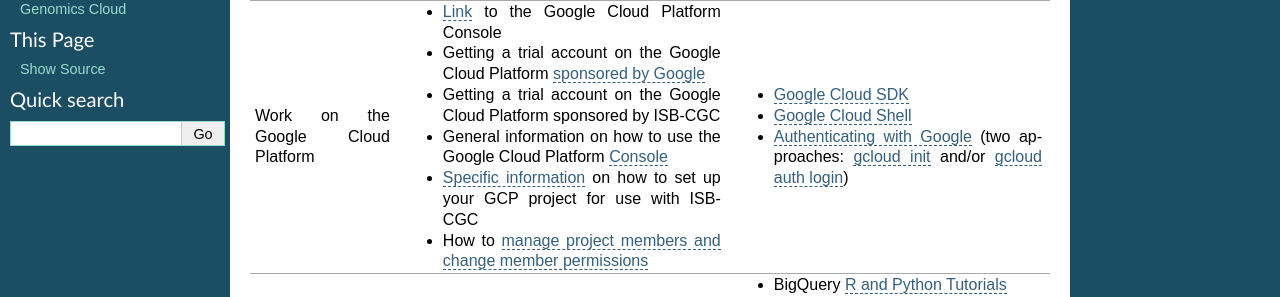
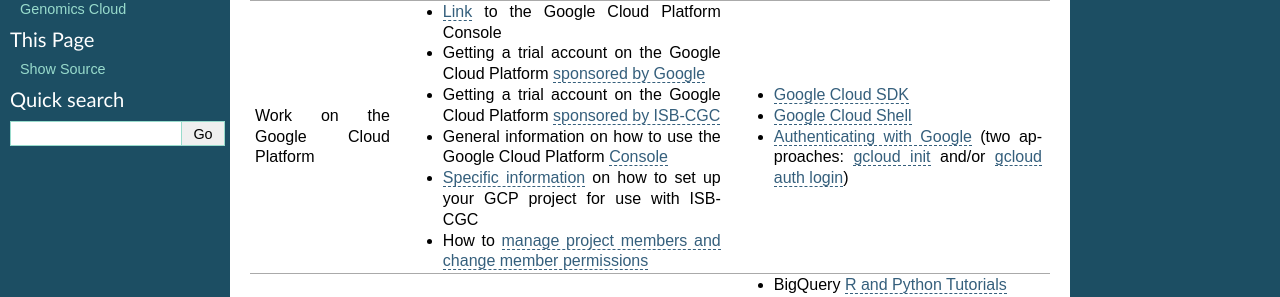
Before and after one commit to isb-cgc/readthedocs, a Sphinx documentation site: the page built from docs/source/index.rst, in a window 1280 px wide and 900 px high, scrolled down 662 px. Shown: the part 174-471 px from the top of the window. Built offline with Sphinx 7.4.7, drawn with Linux system fonts in a browser that asks for light colours; part of the change alters nothing that is shown.

```diff
--- a/docs/source/index.rst
+++ b/docs/source/index.rst
@@ -31,7 +31,7 @@ The table below describes the types of functions that can be performed in ISB-CG
 +===================================+=============================================================================================================================================================================================================================================================================================+=================================================================================================================================================================================================================================================================================================+
 |Work on the Google Cloud Platform  |- `Link <https://console.cloud.google.com/>`_ to the Google Cloud Platform Console                                                                                                                                                                                                           |- `Google Cloud SDK <https://cloud.google.com/sdk/>`_                                                                                                                                                                                                                                            |
 |                                   |- Getting a trial account on the Google Cloud Platform `sponsored by Google <https://console.developers.google.com/billing/freetrial>`_                                                                                                                                                      |- `Google Cloud Shell <https://cloud.google.com/shell/docs/>`_                                                                                                                                                                                                                                   |
-|                                   |- Getting a trial account on the Google Cloud Platform sponsored by ISB-CGC                                                                                                                                                                                                                  |- `Authenticating with Google </search.html?q=Authenticate+with+Google&check_keywords=yes&area=default>`_ (two approaches: `gcloud init <https://cloud.google.com/sdk/gcloud/reference/init>`_ and/or `gcloud auth login <https://cloud.google.com/sdk/gcloud/reference/auth/login>`_)           |
+|                                   |- Getting a trial account on the Google Cloud Platform `sponsored by ISB-CGC </search.html?q=Your+Own+GCP+project&check_keywords=yes&area=default>`_                                                                                                                                         |- `Authenticating with Google </search.html?q=Authenticate+with+Google&check_keywords=yes&area=default>`_ (two approaches: `gcloud init <https://cloud.google.com/sdk/gcloud/reference/init>`_ and/or `gcloud auth login <https://cloud.google.com/sdk/gcloud/reference/auth/login>`_)           |
 |                                   |- General information on how to use the Google Cloud Platform `Console <https://support.google.com/cloud/?hl=en#topic=3340599>`_                                                                                                                                                             |                                                                                                                                                                                                                                                                                                 |
 |                                   |- `Specific information </gcp-info/gcp-info2/Setup.html>`_ on how to set up your GCP project for use with ISB-CGC                                                                                                                                                                            |                                                                                                                                                                                                                                                                                                 |
 |                                   |- How to `manage project members and change member permissions <https://support.google.com/cloud/answer/6158846>`_                                                                                                                                                                           |                                                                                                                                                                                                                                                                                                 |
```
